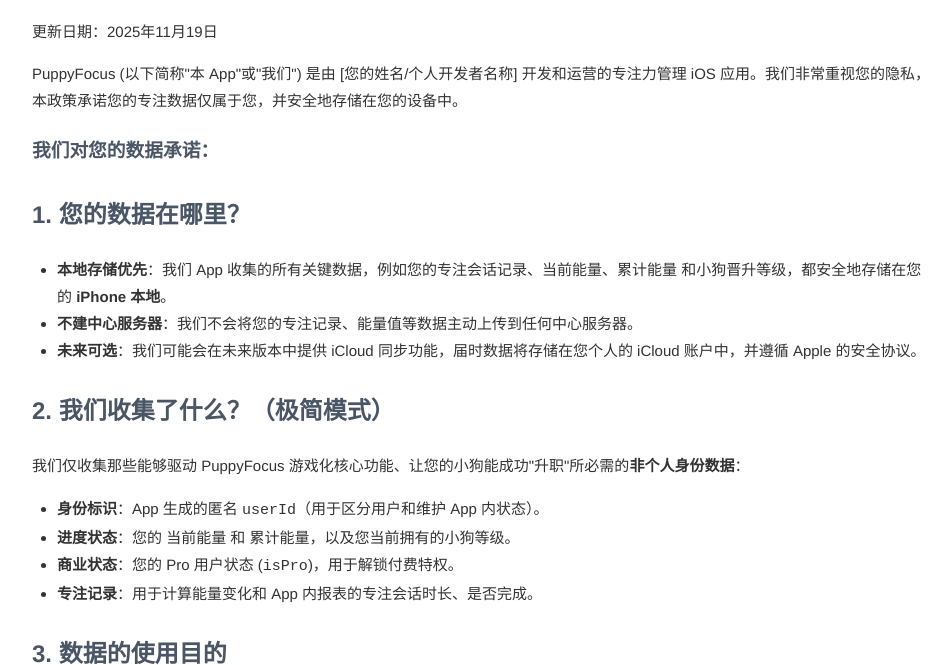
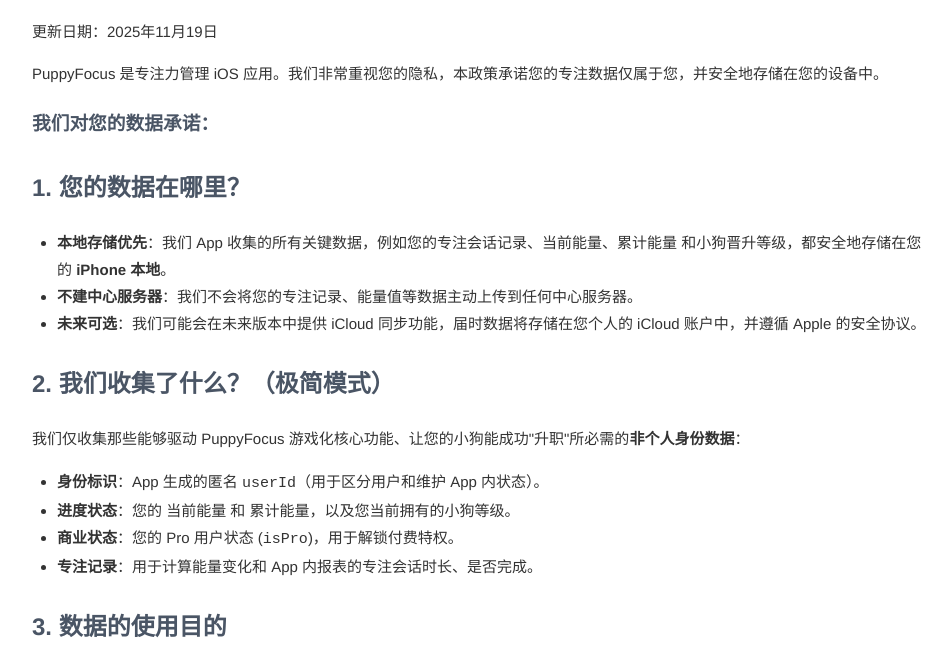
Before and after one commit to gchenrun-dotcom/PuppyFocusWebsite, a plain HTML site: page privacy.html in a window 1280 px wide. Shown: the part 123-788 px from the top of the page, without its empty margins (158-1110 px from the left). Drawn offline with Linux system fonts and the light colour scheme.

Commit message:
更新隐私政策页面内容

```diff
--- a/privacy.html
+++ b/privacy.html
@@ -18,7 +18,7 @@
 
     <h1>🐶 PuppyFocus 隐私保护承诺 (v1.3.5)</h1>
     <p>更新日期：2025年11月19日</p>
-    <p>PuppyFocus (以下简称"本 App"或"我们") 是由 [您的姓名/个人开发者名称] 开发和运营的专注力管理 iOS 应用。我们非常重视您的隐私，本政策承诺您的专注数据仅属于您，并安全地存储在您的设备中。</p>
+    <p>PuppyFocus 是专注力管理 iOS 应用。我们非常重视您的隐私，本政策承诺您的专注数据仅属于您，并安全地存储在您的设备中。</p>
 
     <h3>我们对您的数据承诺：</h3>
 
```
